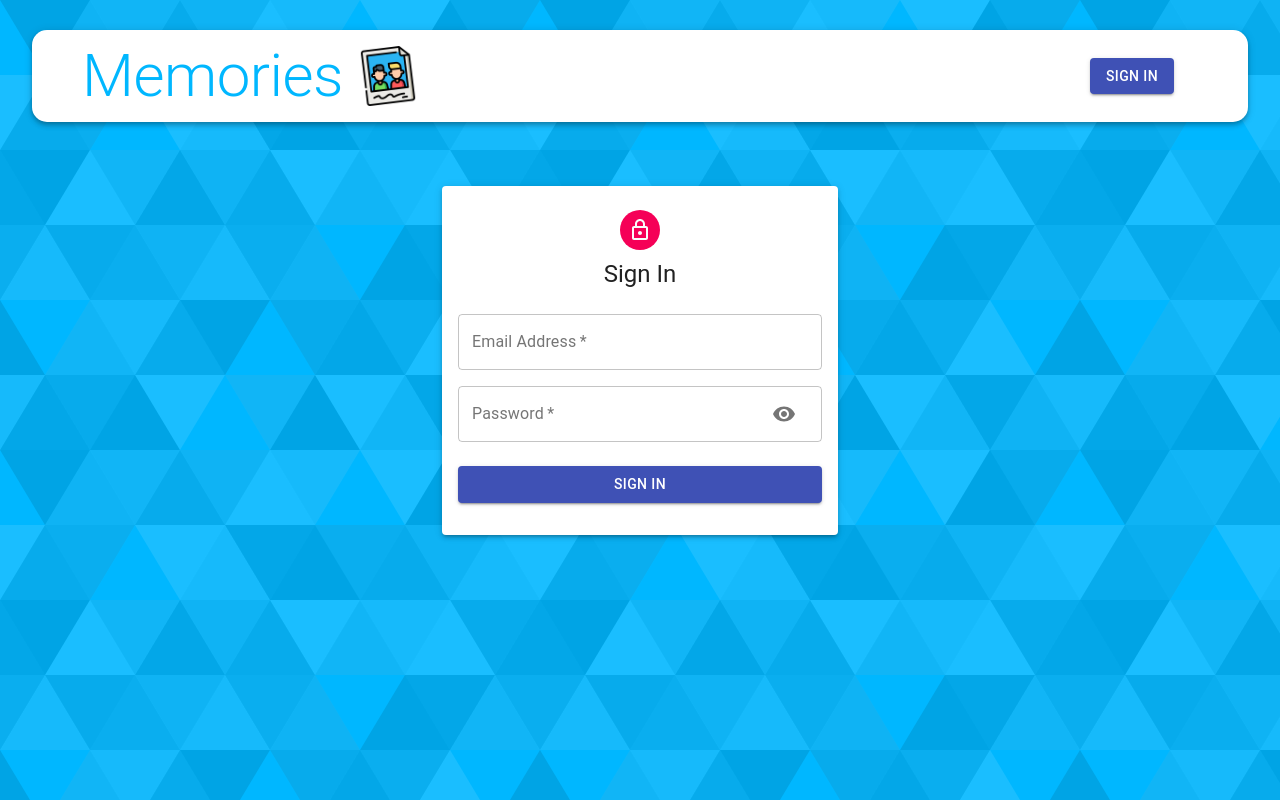
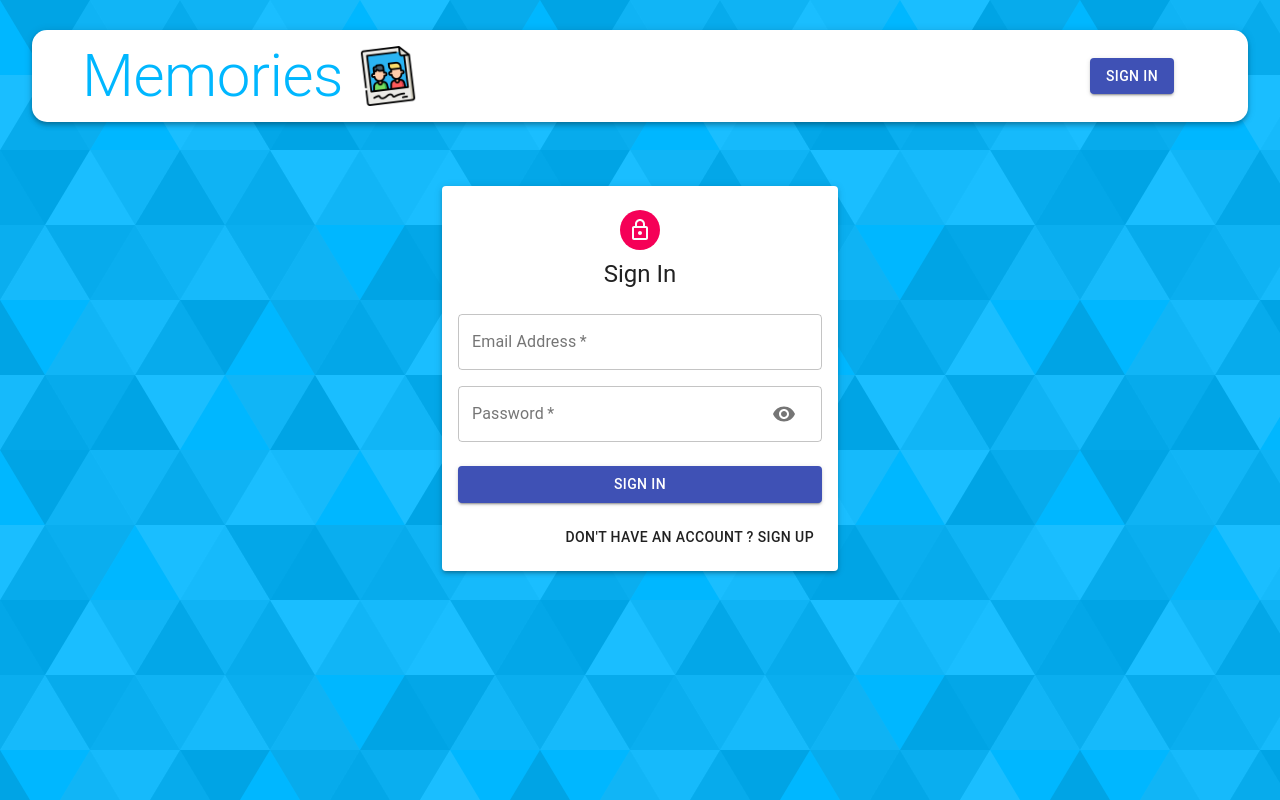
Before and after one commit to Harhat18/memories, a React (Create React App) app in the folder client/: page /auth in a window 1280 px wide. Built offline with nearby package versions, Linux system fonts and the light colour scheme.

Commit message:
Add auth react google login

```diff
--- a/client/src/components/Auth/Auth.js
+++ b/client/src/components/Auth/Auth.js
@@ -7,16 +7,21 @@
   Typography,
   Container,
 } from "@material-ui/core";
+
 import LockOutlinedIcon from "@material-ui/icons/LockOutlined";
 import useStyles from "./styles";
 import Input from "./Input";
 const Auth = () => {
   const classes = useStyles();
   const [showPassword, setShowPassword] = useState(false);
-  const isSignup = false;
+  const [isSignup, setIsSignup] = useState(false);
   const handleShowPassword = () => setShowPassword(!showPassword);
   const handleSubmit = () => {};
   const handleChange = () => {};
+  const switchMode = () => {
+    setIsSignup((prevIsSignup) => !prevIsSignup);
+    handleShowPassword(false);
+  };
   return (
     <Container component="main" maxWidth="xs">
       <Paper className={classes.paper} elevation={3}>
@@ -67,6 +72,7 @@
               />
             )}
           </Grid>
+
           <Button
             type="submit"
             fullWidth
@@ -76,6 +82,15 @@
           >
             {isSignup ? "Sign Up" : "Sign In"}
           </Button>
+          <Grid container justify="flex-end">
+            <Grid item>
+              <Button onClick={switchMode}>
+                {isSignup
+                  ? "Already have an account ? Sign In"
+                  : "Don't have an account ? Sign Up"}
+              </Button>
+            </Grid>
+          </Grid>
         </form>
       </Paper>
     </Container>
```
Also changed, not shown: 2 other files (tests, documents, lock files or other folders).
